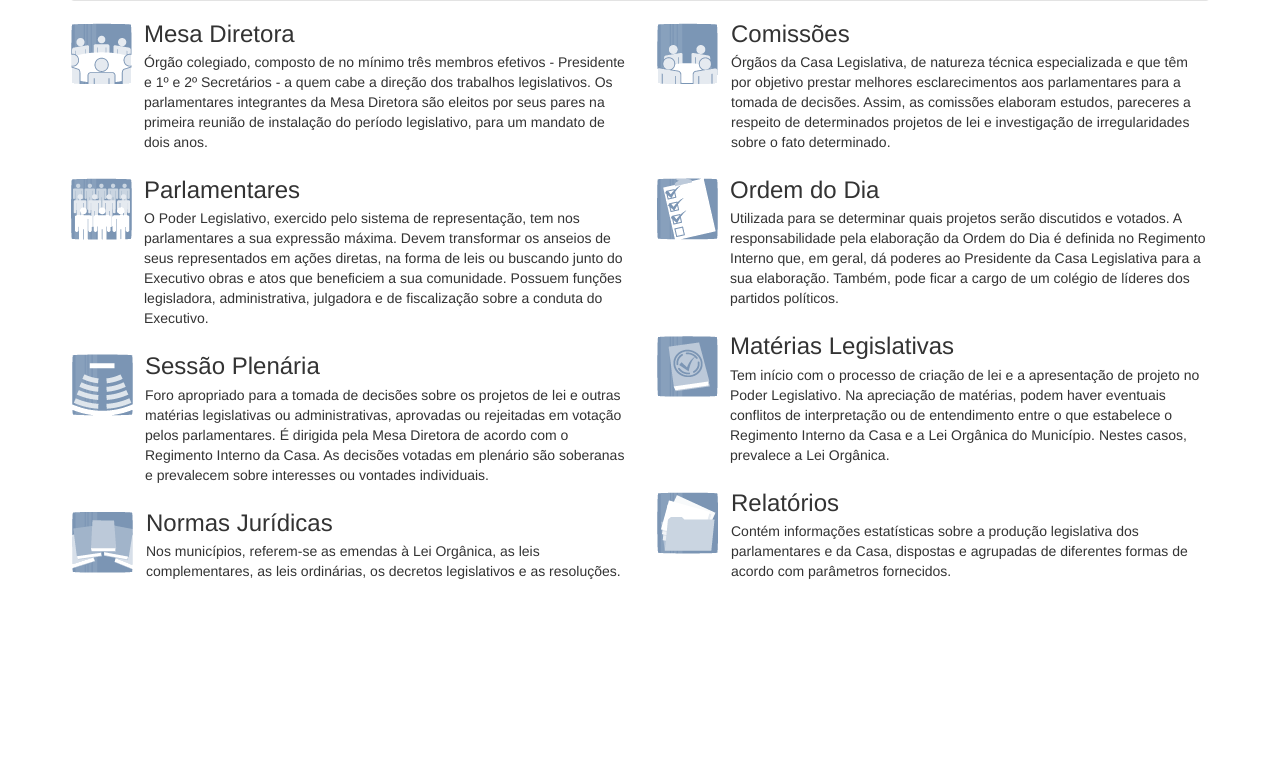
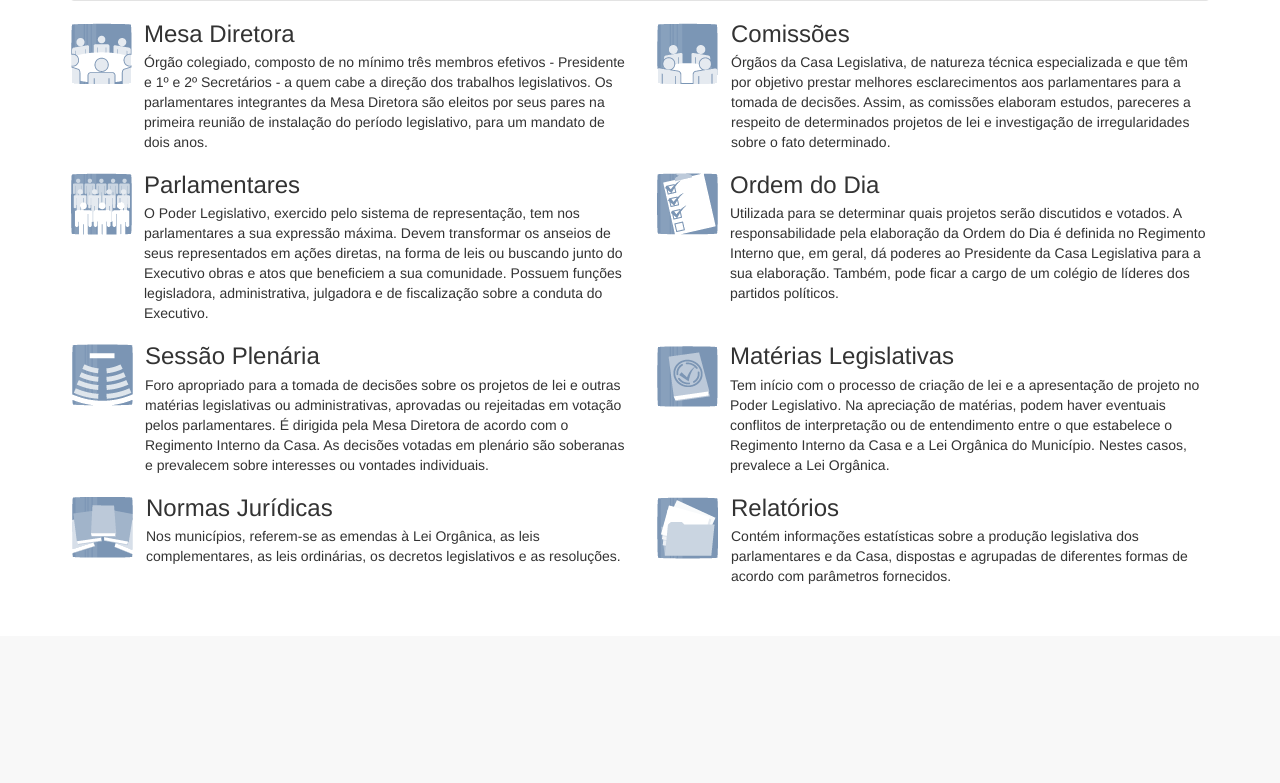
Before and after one commit to marciomazza/experimento_sapl_2014, a Django app: page / in a window 1280 px wide. Shown: the part 289-1072 px from the top of the page. After the commit the page ends 873 px from the top, so only its background shows below. Run offline with Django 3.2, Linux system fonts and the light colour scheme; some libraries are stand-ins or nearby versions.

Commit message:
Melhorado alinhamento das areas na home

```diff
--- a/src/static/css/screen.css
+++ b/src/static/css/screen.css
@@ -1,7 +1,7 @@
 /* Estilos específicos do SAPL */
 
 body {
-  min-height: 2000px;
+  padding-bottom: 40px;
 }
 
 .navbar-static-top {
@@ -12,3 +12,7 @@ body {
     padding-left: 54px;
     background: transparent url("../img/brasao-mini.gif") no-repeat 14px 8px;
 }
+
+.linha-areas {
+    margin-top: 10px;
+}
--- a/src/templates/home.html
+++ b/src/templates/home.html
@@ -19,9 +19,9 @@
     a legislação.
   </p>
 </div>
-<div class="row">
+
+<div class="row linha-areas">
   <div class="col-md-6">
-
     <div class="media">
       <a class="pull-left" href="#">
         <img class="media-object" src="{{ STATIC_URL }}img/icon_mesa_diretora.gif" alt="...">
@@ -37,7 +37,28 @@
         </p>
       </div>
     </div>
+  </div>
+  <div class="col-md-6">
+    <div class="media">
+      <a class="pull-left" href="#">
+        <img class="media-object" src="{{ STATIC_URL }}img/icon_comissoes.gif" alt="...">
+      </a>
+      <div class="media-body">
+        <h3 class="media-heading">Comissões</h3>
+        <p>
+          Órgãos da Casa Legislativa, de natureza técnica especializada e que têm por
+          objetivo prestar melhores esclarecimentos aos parlamentares para a tomada de
+          decisões. Assim, as comissões elaboram estudos, pareceres a respeito de
+          determinados projetos de lei e investigação de irregularidades sobre o fato
+          determinado.
+        </p>
+      </div>
+    </div>
+  </div>
+</div>
 
+<div class="row linha-areas">
+  <div class="col-md-6">
     <div class="media">
       <a class="pull-left" href="#">
         <img class="media-object" src="{{ STATIC_URL }}img/icon_parlamentares.gif" alt="...">
@@ -53,7 +74,28 @@
         </p>
       </div>
     </div>
+  </div>
+  <div class="col-md-6">
+    <div class="media">
+      <a class="pull-left" href="#">
+        <img class="media-object" src="{{ STATIC_URL }}img/icon_ordem_dia.gif" alt="...">
+      </a>
+      <div class="media-body">
+        <h3 class="media-heading">Ordem do Dia</h3>
+        <p>
+          Utilizada para se determinar quais projetos serão discutidos e votados. A
+          responsabilidade pela elaboração da Ordem do Dia é definida no Regimento
+          Interno que, em geral, dá poderes ao Presidente da Casa Legislativa para a sua
+          elaboração. Também, pode ficar a cargo de um colégio de líderes dos partidos
+          políticos.
+        </p>
+      </div>
+    </div>
+  </div>
+</div>
 
+<div class="row linha-areas">
+  <div class="col-md-6">
     <div class="media">
       <a class="pull-left" href="#">
         <img class="media-object" src="{{ STATIC_URL }}img/icon_plenarias.gif" alt="...">
@@ -69,56 +111,8 @@
         </p>
       </div>
     </div>
-
-<div class="media">
-  <a class="pull-left" href="#">
-    <img class="media-object" src="{{ STATIC_URL }}img/icon_normas_juridicas.gif" alt="...">
-  </a>
-  <div class="media-body">
-    <h3 class="media-heading">Normas Jurídicas</h3>
-    <p>
-      Nos municípios, referem-se as emendas à Lei Orgânica, as leis complementares,
-      as leis ordinárias, os decretos legislativos e as resoluções.
-    </p>
-  </div>
-</div>
-
-
   </div>
   <div class="col-md-6">
-
-<div class="media">
-  <a class="pull-left" href="#">
-    <img class="media-object" src="{{ STATIC_URL }}img/icon_comissoes.gif" alt="...">
-  </a>
-  <div class="media-body">
-    <h3 class="media-heading">Comissões</h3>
-    <p>
-      Órgãos da Casa Legislativa, de natureza técnica especializada e que têm por
-      objetivo prestar melhores esclarecimentos aos parlamentares para a tomada de
-      decisões. Assim, as comissões elaboram estudos, pareceres a respeito de
-      determinados projetos de lei e investigação de irregularidades sobre o fato
-      determinado.
-    </p>
-  </div>
-</div>
-
-<div class="media">
-  <a class="pull-left" href="#">
-    <img class="media-object" src="{{ STATIC_URL }}img/icon_ordem_dia.gif" alt="...">
-  </a>
-  <div class="media-body">
-    <h3 class="media-heading">Ordem do Dia</h3>
-    <p>
-      Utilizada para se determinar quais projetos serão discutidos e votados. A
-      responsabilidade pela elaboração da Ordem do Dia é definida no Regimento
-      Interno que, em geral, dá poderes ao Presidente da Casa Legislativa para a sua
-      elaboração. Também, pode ficar a cargo de um colégio de líderes dos partidos
-      políticos.
-    </p>
-  </div>
-</div>
-
     <div class="media">
       <a class="pull-left" href="#">
         <img class="media-object" src="{{ STATIC_URL }}img/icon_materia_legislativa.gif" alt="...">
@@ -133,7 +127,25 @@
         </p>
       </div>
     </div>
+  </div>
+</div>
 
+<div class="row linha-areas">
+  <div class="col-md-6">
+    <div class="media">
+      <a class="pull-left" href="#">
+        <img class="media-object" src="{{ STATIC_URL }}img/icon_normas_juridicas.gif" alt="...">
+      </a>
+      <div class="media-body">
+        <h3 class="media-heading">Normas Jurídicas</h3>
+        <p>
+          Nos municípios, referem-se as emendas à Lei Orgânica, as leis complementares,
+          as leis ordinárias, os decretos legislativos e as resoluções.
+        </p>
+      </div>
+    </div>
+  </div>
+  <div class="col-md-6">
     <div class="media">
       <a class="pull-left" href="#">
         <img class="media-object" src="{{ STATIC_URL }}img/icon_relatorios.gif" alt="...">
@@ -147,8 +159,6 @@
         </p>
       </div>
     </div>
-
-
   </div>
 </div>
 
```
Lines whose indentation alone changed are shown as unchanged.
